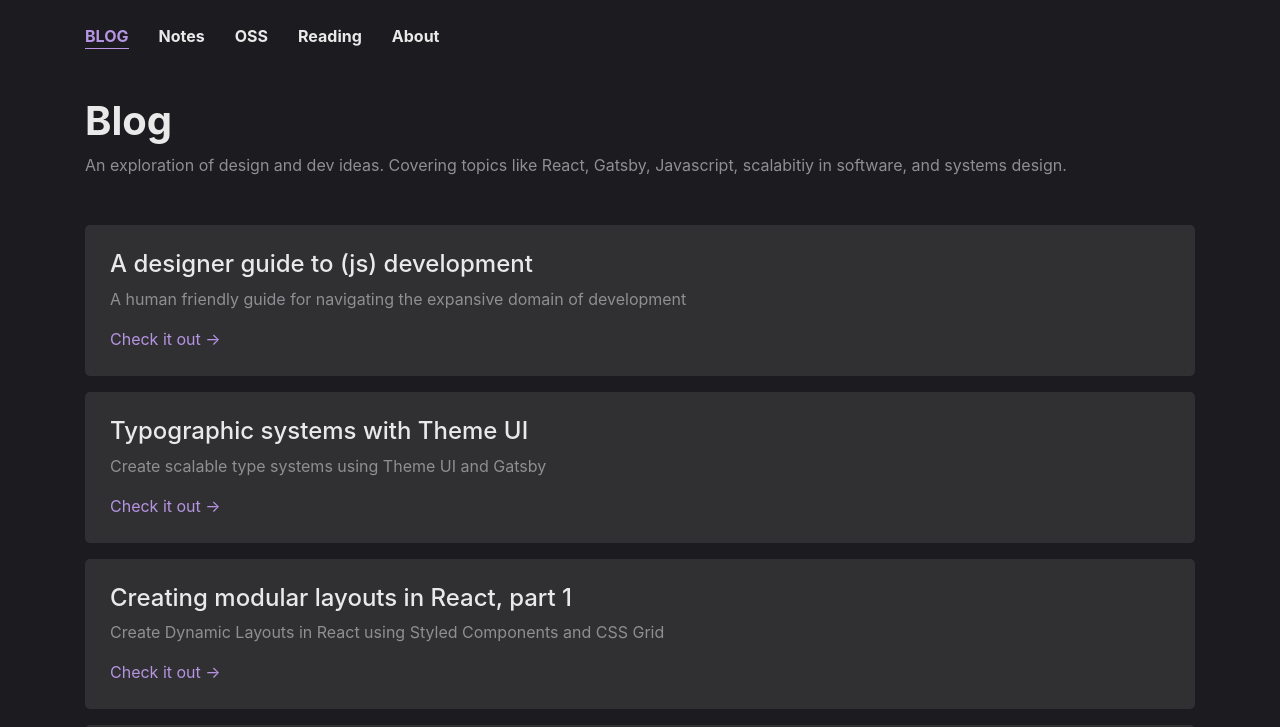
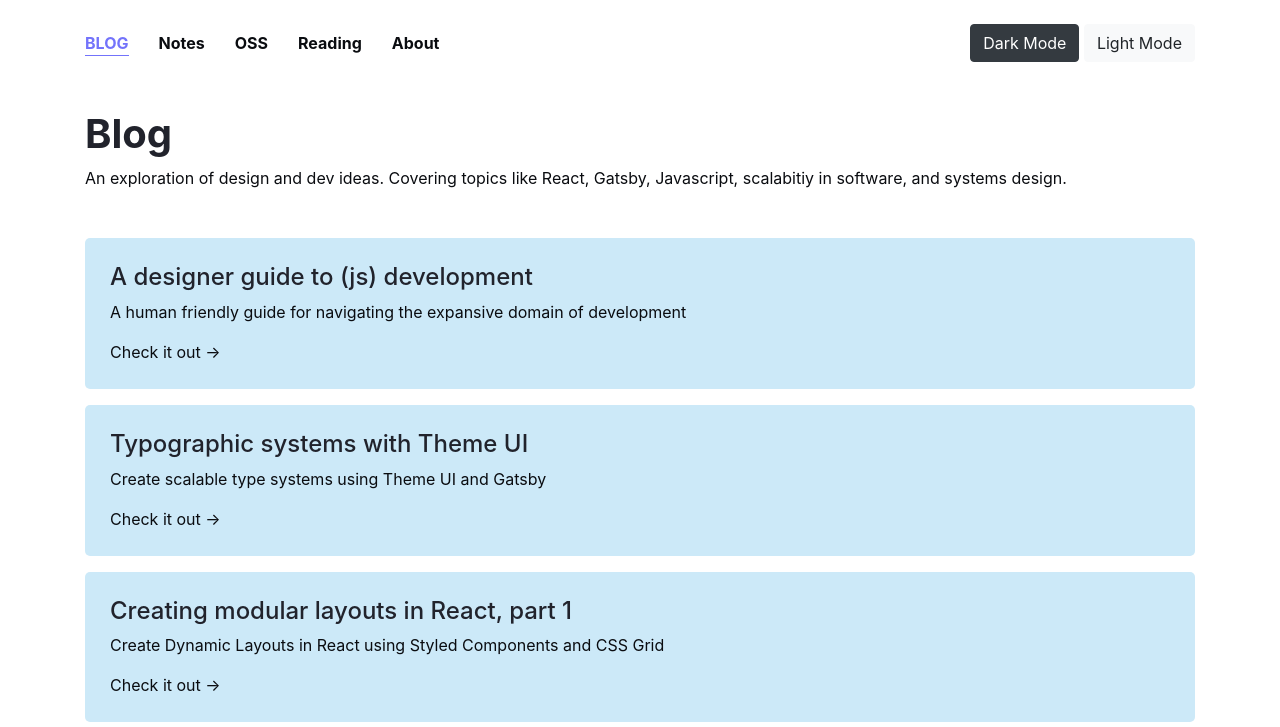
Before and after one commit to farhanf7n/blog-template, a website: page index.html in a window 1280 px wide. Shown: the top 727 px of the page. Drawn offline with nearby package versions, Linux system fonts and the light colour scheme.

Commit message:
Added Toggle Dark Mode

```diff
--- a/css/style.css
+++ b/css/dark.css
@@ -9,6 +9,16 @@ body {
 }
 p {
     color: #8f8f91;
+}
+
+header .nav {
+    display: flex;
+    justify-content: space-between;
+    align-items: center;
+}
+
+header .nav-links {
+    display: flex;
 }
 
 header .nav a {
@@ -24,6 +34,11 @@ header a.active, header a:hover{
     color: #b695e4;
     border-bottom: 1px solid;
 }
+
+.dark-mode {
+    background-color: black;
+    color: white;
+  }
 
 .article {
     background-color:#303033;
--- /dev/null
+++ b/css/light.css
@@ -0,0 +1,73 @@
+* {
+    margin: 0;
+    padding: 0;
+    color: #e9e9e9;
+}
+
+body {
+    background-color: #ffffff;
+}
+
+.page-header h1 {
+    color: #21232c;
+}
+
+p {
+    color: #0a0c10;
+}
+
+header .nav {
+    display: flex;
+    justify-content: space-between;
+    align-items: center;
+}
+
+header .nav-links {
+    display: flex;
+}
+
+header .nav a {
+    color:#0a0c10;
+    font-weight: bold;
+    padding: 0;
+    margin-right: 30px;
+    /* padding-left: 25px; */
+    /* margin-left: 6px; */
+}
+
+header a.active, header a:hover{
+    color: #7373fb;
+    border-bottom: 1px solid;
+}
+
+
+.article {
+    background-color:#cce9f8;
+    padding: 25px 25px;
+    border-radius: 5px;
+}
+
+.article h4 {
+    color: #21232c;
+}
+
+.article p {
+    color: #0a0c10;
+}
+
+.article     a{
+    color: #0a0c10;
+}
+
+footer .nav a{
+    color:#0a0c10;
+    font-weight: bold;
+    padding: 0;
+    margin-right: 30px;
+    margin-bottom: 30px;
+}
+
+.page-footer .nav a:hover{
+    color: #7373fb;
+    border-bottom: 1px solid;
+}
--- a/index.html
+++ b/index.html
@@ -6,17 +6,30 @@
     <title>Blog Template</title>
 
     <link rel="stylesheet" href="./node_modules/bootstrap/dist/css/bootstrap.min.css">
-    <link rel="stylesheet" href="./css/style.css">
+    <link id="pagestyle" rel="stylesheet" href="./css/light.css">
+
+    <script>
+      function swapStyleSheet(sheet){
+          document.getElementById('pagestyle').setAttribute('href', sheet);
+      }
+      </script>
 </head>
 <body>
   <div class="main container">
     <header>
       <nav class="nav mt-4">
-        <a class="nav-link active" href="#">BLOG</a>
-        <a class="nav-link" href="#">Notes</a>
-        <a class="nav-link" href="#">OSS</a>
-        <a class="nav-link" href="#">Reading</a>
-        <a class="nav-link" href="#">About</a>
+        <div class="nav-links">
+          <a class="nav-link active" href="#">BLOG</a>
+          <a class="nav-link" href="#">Notes</a>
+          <a class="nav-link" href="#">OSS</a>
+          <a class="nav-link" href="#">Reading</a>
+          <a class="nav-link" href="#">About</a>
+        </div>
+
+        <div>
+          <button class="btn btn-dark" onclick="swapStyleSheet('./css/dark.css')">Dark Mode</button>
+          <button class="btn btn-light" onclick="swapStyleSheet('./css/light.css')">Light Mode</button>
+        </div>
       </nav>
     </header>
 
--- a/package.json
+++ b/package.json
@@ -10,6 +10,7 @@
   "license": "ISC",
   "dependencies": {
     "bootstrap": "^4.5.0",
+    "font-awesome": "^4.7.0",
     "jquery": "^3.5.1"
   }
 }
```
Also changed, not shown: 1 other file.
